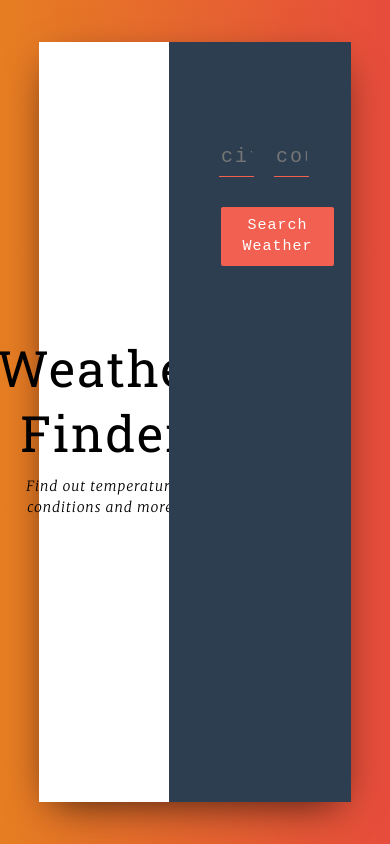
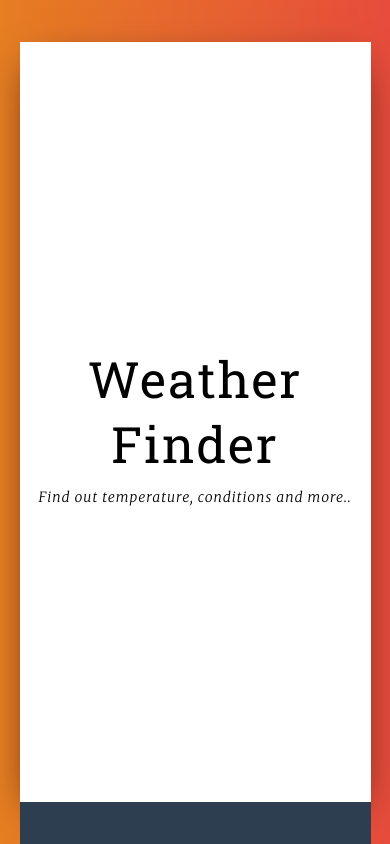
Before and after one commit to Sebastianpalm91/ReactProject, a React (Create React App) app in the folder magic/: page / in a window 390 px wide. Shown: the top 844 px of the page. Built offline with nearby package versions, Linux system fonts and the light colour scheme.

Commit message:
Added flag and messureamnts

```diff
--- a/magic/src/App.css
+++ b/magic/src/App.css
@@ -18,7 +18,7 @@ body {
   height: 90vh;
   background: #fff;
   box-shadow: 0px 13px 40px -13px rgba(0,0,0,0.75);
-  width: 80%;
+  width: 90%;
   margin: 0 auto;
 }
 
@@ -29,6 +29,7 @@ body {
   display: flex;
   align-items: center;
   justify-content: center;
+  flex-direction: column;
   text-align: center;
   color: #000;
 }
--- a/magic/src/App.js
+++ b/magic/src/App.js
@@ -3,6 +3,7 @@ import React, {Component} from 'react';
 import Titles from './components/Titles.js'
 import Form from './components/Form.js'
 import Weather from './components/Weather.js'
+import Flag from './components/Flag.js'
 
 const API_KEY = '71c38ee2c66408a33dd48f2e7130bd62';
 
@@ -31,10 +32,10 @@ class App extends Component
             this.setState({
                 city: data.name,
                 country: data.sys.country,
-                temperature: data.main.temp,
+                temperature: Math.round(data.main.temp-273.1500 * 1)+"°C",
                 description: data.weather[0].description,
-                humidity: data.main.humidity,
-                wind: data.wind.speed,
+                humidity: data.main.humidity + "%",
+                wind: data.wind.speed + " m/s",
                 error: ''
             })
         } else {
@@ -56,10 +57,11 @@ class App extends Component
                     <div className="main">
                         <div className="container">
                             <div className="row">
-                                <div className="col-xs-5 title-container">
+                                <div className="col-md-5 title-container">
                                     <Titles />
+                                    <Flag country={this.state.country}/>
                                 </div>
-                                <div className="col-xs-7 form-container">
+                                <div className="col-md-7 form-container">
                                     <Form getWeather={this.getWeather} />
                                     <Weather
                                         city={this.state.city}
--- /dev/null
+++ b/magic/src/components/Flag.js
@@ -0,0 +1,9 @@
+import React from 'react';
+
+const Flag = props => (
+  <div className="flag">
+  {props.country &&<img src={`http://www.countryflags.io/${props.country}/flat/64.png`} alt={props.country}/>}
+  </div>
+);
+
+export default Flag;
--- a/magic/src/components/Form.js
+++ b/magic/src/components/Form.js
@@ -3,10 +3,10 @@ import React from 'react';
 const Form = props => (
   <form onSubmit={props.getWeather}>
 
-    <input type="text" name="city" placeholder="city"/>
-    <input type="text" name="country" placeholder="country"/>
+  <input type="text" name="city" placeholder="city"/>
+  <input type="text" name="country" placeholder="country"/>
 
-    <button type="submit">Search Weather</button>
+  <button type="submit">Search Weather</button>
 
   </form>
 );
```
